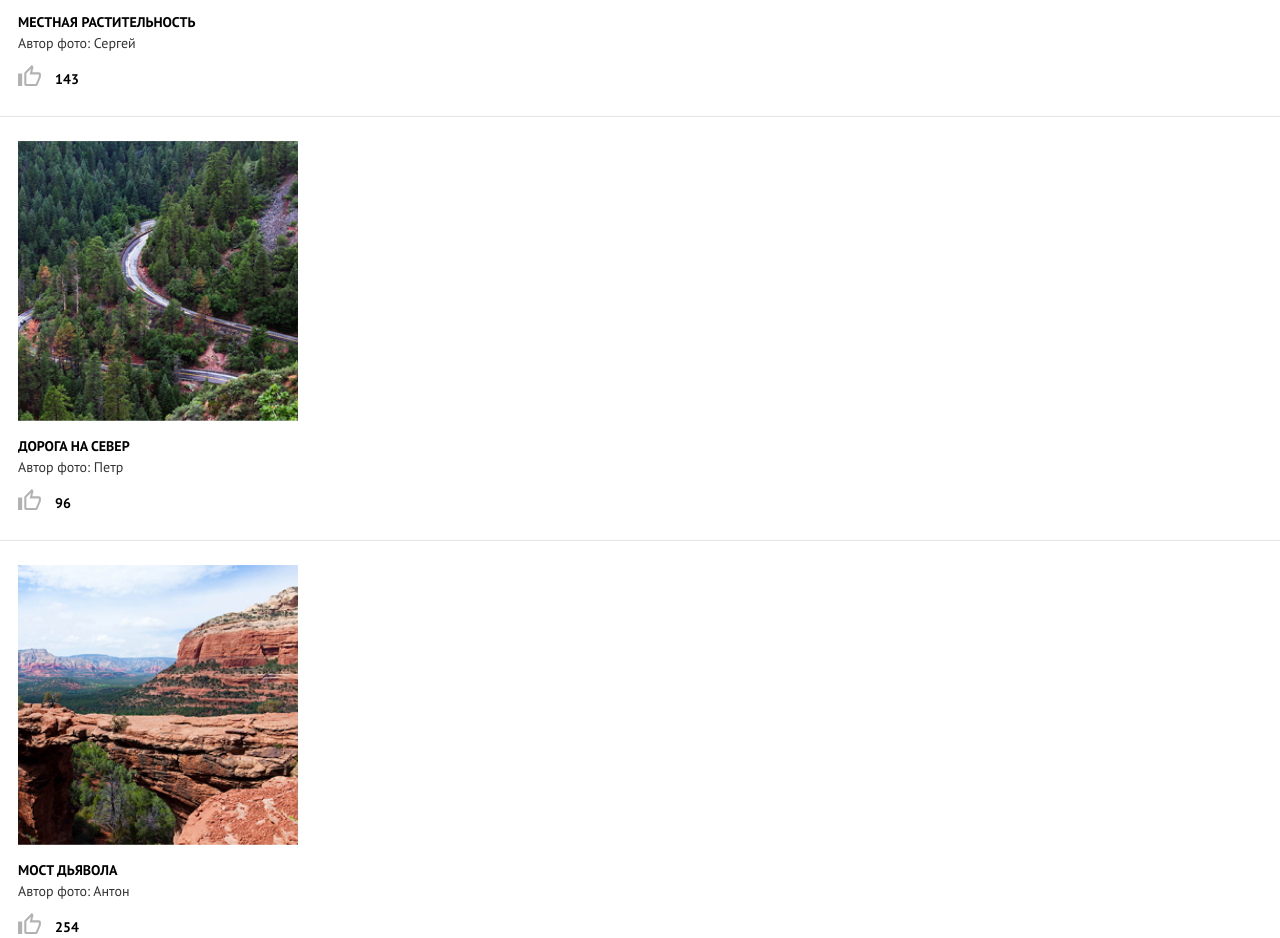
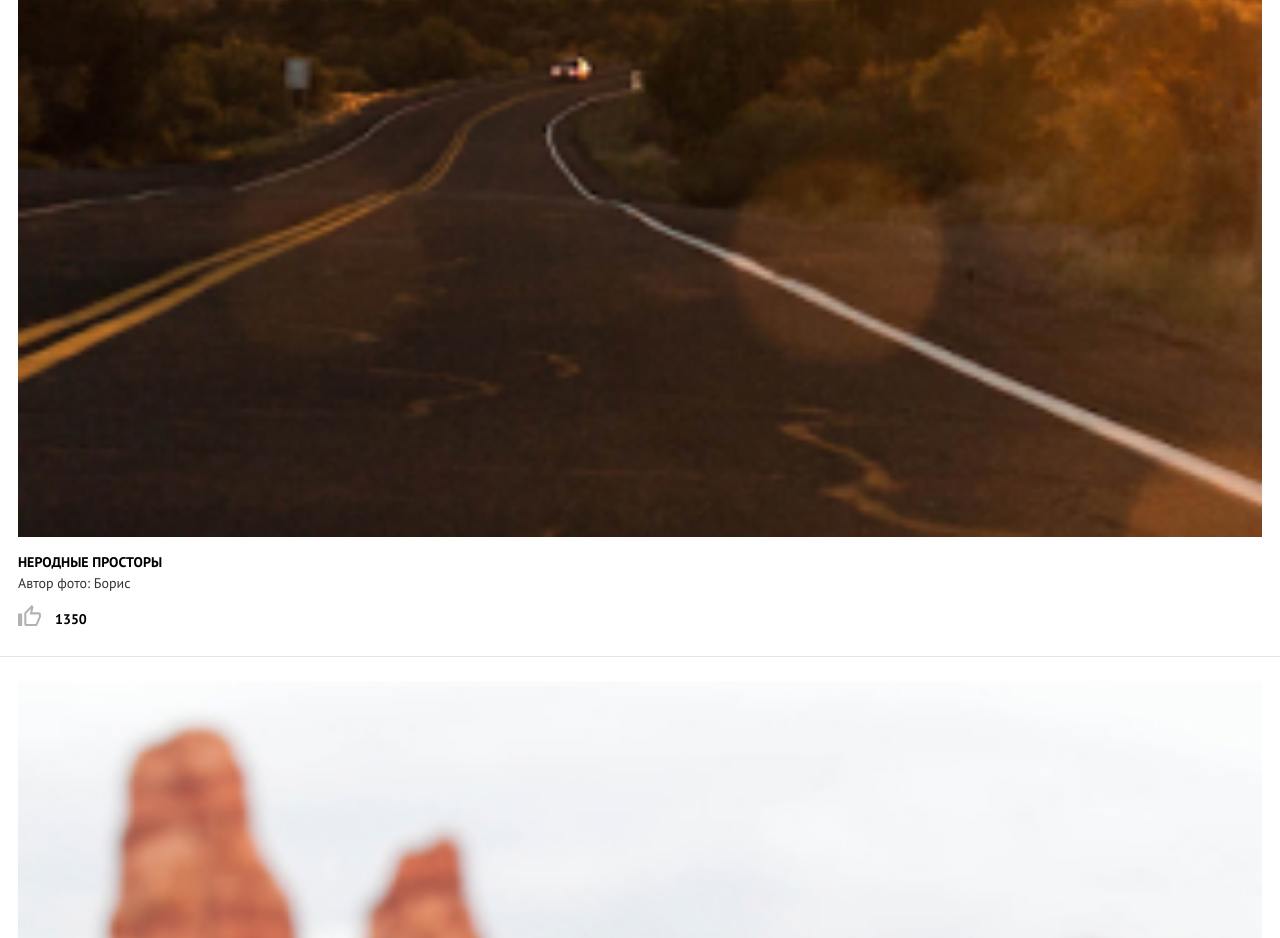
Before and after one commit to htmlacademy-adaptive/61058-sedona-27, a website: page source/catalog.html in a window 1280 px wide. Shown: the part 1048-1986 px from the top of the page. Drawn offline with nearby package versions, Linux system fonts and the light colour scheme; files that its build step writes are made by us from their sources.

Commit message:
Переделывает разметку и стили карточек каталога

```diff
--- a/source/catalog.html
+++ b/source/catalog.html
@@ -51,15 +51,16 @@
       <ul class="catalog">
         <li class="catalog__item catalog__item--main">
           <article class="photo-card">
-            <h2 class="photo-card__title">Неродные просторы</h2>
             <img class="photo-card__image" src="img/mobile/catalog-photo-1-mobile.jpg" width="280" height="280"
               alt="Автомобильная дорога в просторной местности во время заката.">
-            <span class="photo-card__info">Автор фото: Борис</span>
+            <div class="photo-card__content">
+              <h2 class="photo-card__title">Неродные просторы</h2>
+              <span class="photo-card__info">Автор фото: Борис</span>
 
-            <div class="photo-card__likes-container likes">
-              <a class="likes__toggle" href="#">
+              <a class="likes" href="#">
                 <span class="visually-hidden">Поставить лайк</span>
-                <svg class="likes__icon" width="23" height="21" viewBox="0 0 23 21" fill="currentColor" xmlns="http://www.w3.org/2000/svg">
+                <svg class="likes__icon" width="23" height="21" viewBox="0 0 23 21" fill="currentColor"
+                  xmlns="http://www.w3.org/2000/svg">
                   <path opacity=".3"
                     d="m12.96 3.78-.62 3.05-.63 2.62h9.09v2.2l-3.03 7.25h-9.4V8.4l4.6-4.62ZM2.1 10.5v8.4-8.4ZM13.8 0 6.9 6.93c-.42.32-.63.84-.63 1.47v10.5c0 1.16.94 2.1 2.1 2.1h9.4c.84 0 1.57-.52 1.88-1.26l3.14-7.45c.1-.21.1-.53.1-.74v-2.1H23a2.1 2.1 0 0 0-2.1-2.1h-6.58l1.05-4.83v-.31c0-.43-.21-.84-.42-1.16L13.8 0ZM4.18 8.4H0V21h4.18V8.4Z" />
                 </svg>
@@ -70,15 +71,16 @@
         </li>
         <li class="catalog__item">
           <article class="photo-card">
-            <h2 class="photo-card__title">Местная растительность</h2>
             <img class="photo-card__image" src="img/mobile/catalog-photo-2-mobile.jpg" width="280" height="280"
               alt="Цветущий кактус на фоне красных скал.">
-            <span class="photo-card__info">Автор фото: Сергей</span>
+            <div class="photo-card__content">
+              <h2 class="photo-card__title">Местная растительность</h2>
+              <span class="photo-card__info">Автор фото: Сергей</span>
 
-            <div class="photo-card__likes-container likes">
-              <a class="likes__toggle" href="#">
+              <a class="likes" href="#">
                 <span class="visually-hidden">Поставить лайк</span>
-                <svg class="likes__icon" width="23" height="21" viewBox="0 0 23 21" fill="currentColor" xmlns="http://www.w3.org/2000/svg">
+                <svg class="likes__icon" width="23" height="21" viewBox="0 0 23 21" fill="currentColor"
+                  xmlns="http://www.w3.org/2000/svg">
                   <path opacity=".3"
                     d="m12.96 3.78-.62 3.05-.63 2.62h9.09v2.2l-3.03 7.25h-9.4V8.4l4.6-4.62ZM2.1 10.5v8.4-8.4ZM13.8 0 6.9 6.93c-.42.32-.63.84-.63 1.47v10.5c0 1.16.94 2.1 2.1 2.1h9.4c.84 0 1.57-.52 1.88-1.26l3.14-7.45c.1-.21.1-.53.1-.74v-2.1H23a2.1 2.1 0 0 0-2.1-2.1h-6.58l1.05-4.83v-.31c0-.43-.21-.84-.42-1.16L13.8 0ZM4.18 8.4H0V21h4.18V8.4Z" />
                 </svg>
@@ -89,15 +91,16 @@
         </li>
         <li class="catalog__item">
           <article class="photo-card">
-            <h2 class="photo-card__title">Дорога на север</h2>
             <img class="photo-card__image" src="img/mobile/catalog-photo-3-mobile.jpg" width="280" height="280"
               alt="Автомобильная дорога среди лесов с высоты причьего полета.">
-            <span class="photo-card__info">Автор фото: Петр</span>
+            <div class="photo-card__content">
+              <h2 class="photo-card__title">Дорога на север</h2>
+              <span class="photo-card__info">Автор фото: Петр</span>
 
-            <div class="photo-card__likes-container likes">
-              <a class="likes__toggle" href="#">
+              <a class="likes" href="#">
                 <span class="visually-hidden">Поставить лайк</span>
-                <svg class="likes__icon" width="23" height="21" viewBox="0 0 23 21" fill="currentColor" xmlns="http://www.w3.org/2000/svg">
+                <svg class="likes__icon" width="23" height="21" viewBox="0 0 23 21" fill="currentColor"
+                  xmlns="http://www.w3.org/2000/svg">
                   <path opacity=".3"
                     d="m12.96 3.78-.62 3.05-.63 2.62h9.09v2.2l-3.03 7.25h-9.4V8.4l4.6-4.62ZM2.1 10.5v8.4-8.4ZM13.8 0 6.9 6.93c-.42.32-.63.84-.63 1.47v10.5c0 1.16.94 2.1 2.1 2.1h9.4c.84 0 1.57-.52 1.88-1.26l3.14-7.45c.1-.21.1-.53.1-.74v-2.1H23a2.1 2.1 0 0 0-2.1-2.1h-6.58l1.05-4.83v-.31c0-.43-.21-.84-.42-1.16L13.8 0ZM4.18 8.4H0V21h4.18V8.4Z" />
                 </svg>
@@ -108,15 +111,16 @@
         </li>
         <li class="catalog__item">
           <article class="photo-card">
-            <h2 class="photo-card__title">Мост Дьявола</h2>
             <img class="photo-card__image" src="img/mobile/catalog-photo-4-mobile.jpg" width="280" height="280"
               alt="Достопримечательность Мост Дьявола.">
-            <span class="photo-card__info">Автор фото: Антон</span>
+            <div class="photo-card__content">
+              <h2 class="photo-card__title">Мост Дьявола</h2>
+              <span class="photo-card__info">Автор фото: Антон</span>
 
-            <div class="photo-card__likes-container likes">
-              <a class="likes__toggle" href="#">
+              <a class="likes" href="#">
                 <span class="visually-hidden">Поставить лайк</span>
-                <svg class="likes__icon" width="23" height="21" viewBox="0 0 23 21" fill="currentColor" xmlns="http://www.w3.org/2000/svg">
+                <svg class="likes__icon" width="23" height="21" viewBox="0 0 23 21" fill="currentColor"
+                  xmlns="http://www.w3.org/2000/svg">
                   <path opacity=".3"
                     d="m12.96 3.78-.62 3.05-.63 2.62h9.09v2.2l-3.03 7.25h-9.4V8.4l4.6-4.62ZM2.1 10.5v8.4-8.4ZM13.8 0 6.9 6.93c-.42.32-.63.84-.63 1.47v10.5c0 1.16.94 2.1 2.1 2.1h9.4c.84 0 1.57-.52 1.88-1.26l3.14-7.45c.1-.21.1-.53.1-.74v-2.1H23a2.1 2.1 0 0 0-2.1-2.1h-6.58l1.05-4.83v-.31c0-.43-.21-.84-.42-1.16L13.8 0ZM4.18 8.4H0V21h4.18V8.4Z" />
                 </svg>
--- a/source/sass/components/likes.scss
+++ b/source/sass/components/likes.scss
@@ -1,12 +1,4 @@
 .likes {
-  position: relative;
-
-  display: flex;
-  min-height: 21px;
-  padding-left: 37px;
-}
-
-.likes__toggle {
   display: flex;
   align-items: flex-end;
 
@@ -14,9 +6,7 @@
 }
 
 .likes__icon {
-  position: absolute;
-  left: 0;
-  top: 0;
+  margin-right: 14px;
 }
 
 .likes__count {
--- a/source/sass/components/photo-card.scss
+++ b/source/sass/components/photo-card.scss
@@ -3,13 +3,16 @@
 
 .photo-card {
   @include mixins.base-horizontal-paddings;
-  display: flex;
-  flex-direction: column;
   padding-top: 24px;
   padding-bottom: 30px;
 
   font-size: 14px;
   line-height: 1.5;
+}
+
+.photo-card__content {
+  display: flex;
+  flex-direction: column;
 }
 
 .photo-card__title {
@@ -20,8 +23,8 @@
 }
 
 .photo-card__image {
+  width: 100%;
   margin-bottom: 15px;
-  order: -1;
 }
 
 .photo-card__info {
```
